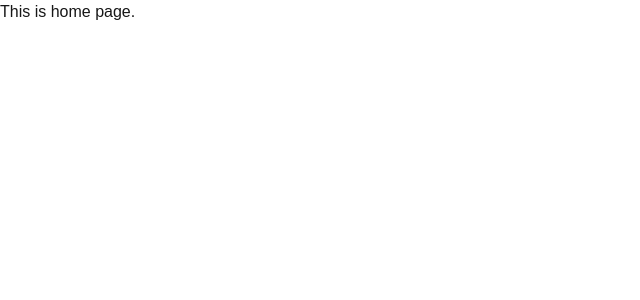
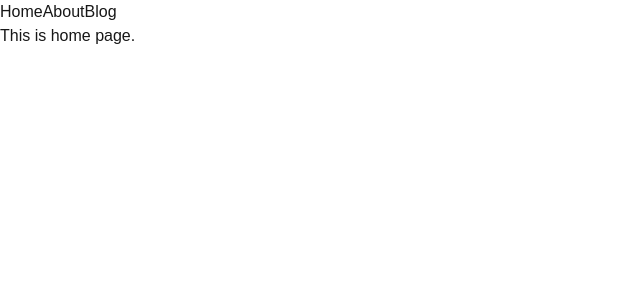
Before and after one commit to SohanAchhami54/Nextjs_Series, a Next.js app in the folder linknav/: page / in a window 1280 px wide. Shown: the top 300 px of the page, without its empty margins (0-640 px from the left). Built offline with nearby package versions, Linux system fonts and the light colour scheme.

Commit message:
feat(nav): add navigation bar enabling dynamic content to change

```diff
--- a/linknav/src/app/layout.js
+++ b/linknav/src/app/layout.js
@@ -1,5 +1,6 @@
 import { Geist, Geist_Mono } from "next/font/google";
 import "./globals.css";
+import Link from "next/link";
 
 const geistSans = Geist({
   variable: "--font-geist-sans",
@@ -22,6 +23,11 @@
       lang="en"
       className={`${geistSans.variable} ${geistMono.variable} h-full antialiased`}
     >
+      <nav>
+         <Link href='/'>Home</Link>
+         <Link href='/about'>About</Link>
+         <Link href={`/blog/${2}`}>Blog</Link>
+      </nav>
       <body className="min-h-full flex flex-col">{children}</body>
     </html>
   );
```
